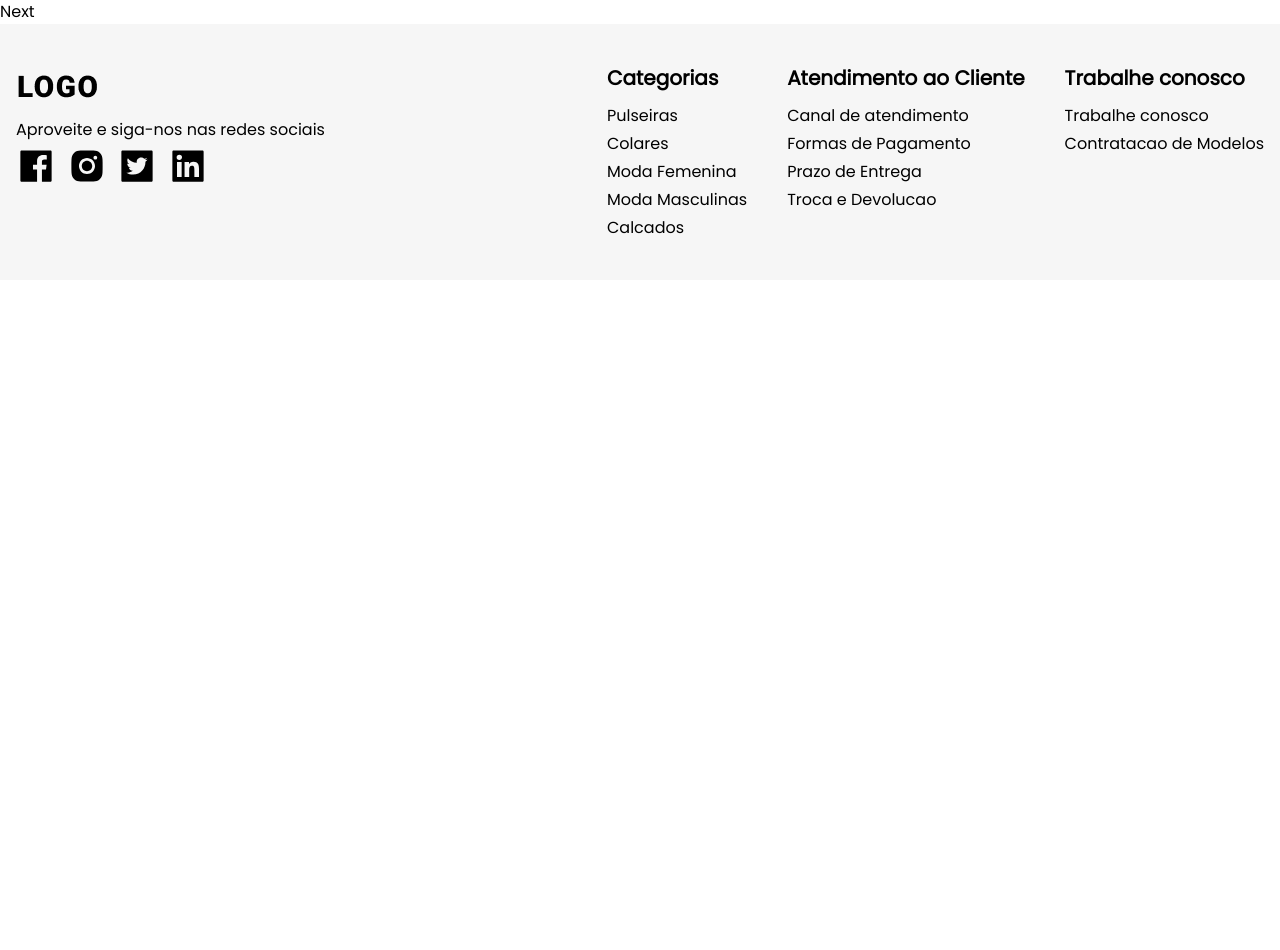
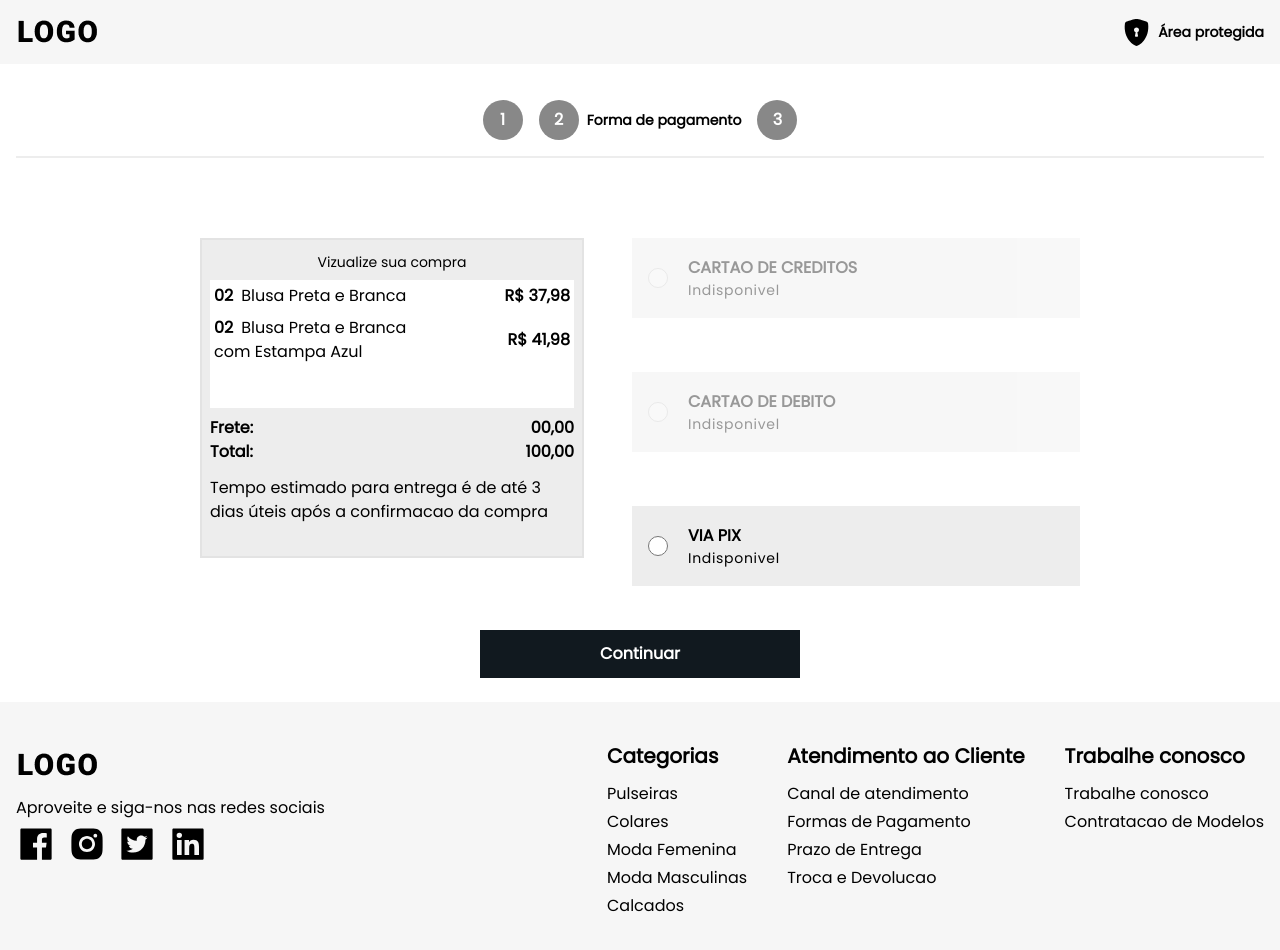
Before and after one commit to riancarlosdev/FRONT-LOJA, a Next.js app: page /compra/forma_pagamento in a window 1280 px wide. Shown: the top 950 px of the page. Before the commit the page ends 800 px from the top, so only its background shows below. Built offline with nearby package versions, Linux system fonts and the light colour scheme.

Commit message:
forma de pagamento

```diff
--- /dev/null
+++ b/components/card-forma-pagamento/index.tsx
@@ -0,0 +1,13 @@
+import { CardFormaPagamento_type } from "../../types";
+
+export default function CardsFormasPagamento_component({name, status}:CardFormaPagamento_type):JSX.Element {
+  return (
+    <div className={`${!status && 'opacity-40'} w-full h-20 flex items-center space-x-5 px-4 bg-text-1`}>
+      <input type="radio" name="forma_pagamento" disabled={!status} className="w-5 h-5" />
+      <div className="flex flex-col">
+        <strong className="uppercase">{name}</strong>
+        <span className="text-sm tracking-wider">Indisponivel</span>
+      </div>
+    </div>
+  )
+}
--- /dev/null
+++ b/components/vizualize-compra/index.tsx
@@ -0,0 +1,44 @@
+import { VizualizeCompra_type } from "../../types";
+
+import styles from '../../layouts/4-sides/styles.module.css'
+
+export default function VizualizeCompra_component({frete, total, viewProdutos}:VizualizeCompra_type):JSX.Element {
+  return (
+    <div className="w-full p-2">
+      <div className="mb-2 flex justify-center">
+        <span className="text-sm mt-1">Vizualize sua compra</span>
+      </div>
+
+      <div id={styles.previewcompras} className="bg-3 p-1 overflow-y-scroll h-32">
+        <ul className="space-y-2">
+          {viewProdutos.map(e => (
+            <li className="flex justify-between items-center">
+              <div className="space-x-2 md:w-56 w-52">
+                <strong>{e.quantidade}</strong>
+                <span className="text-sm sm:text-base">{e.produto}</span>
+              </div>
+              <strong>R$ {e.preco}</strong>
+            </li>
+          ))}
+        </ul>
+      </div>
+
+      <div className="mb-2 mt-2">
+        <ul>
+          <li className="flex justify-between items-center">
+            <strong>Frete:</strong>
+            <strong>{frete}</strong>
+          </li>
+          <li className="flex justify-between items-center">
+            <strong>Total:</strong>
+            <strong>{total}</strong>
+          </li>
+        </ul>
+      </div>
+
+      <div className="mt-3">
+        <span>Tempo estimado para entrega é de até 3 dias úteis após a confirmacao da compra</span>
+      </div>
+    </div>
+  )
+}
--- /dev/null
+++ b/datas/vizualize-compra.ts
@@ -0,0 +1,16 @@
+export const DATA_vizualize_compra = {
+  frete: '00,00',
+  total: '100,00',
+  viewProdutos: [
+    {
+      preco: '37,98',
+      produto: 'Blusa Preta e Branca',
+      quantidade: '02'
+    },
+    {
+      preco: '41,98',
+      produto: 'Blusa Preta e Branca com Estampa Azul',
+      quantidade: '02'
+    }
+  ]
+}
--- a/layouts/4-sides/styles.module.css
+++ b/layouts/4-sides/styles.module.css
@@ -19,3 +19,24 @@
 {
 	background-color: #424242;
 }
+
+
+
+
+
+#previewcompras::-webkit-scrollbar-track
+{
+	-webkit-box-shadow: inset 0 0 6px rgba(0,0,0,0.3);
+	background-color: #F5F5F5;
+}
+
+#previewcompras::-webkit-scrollbar
+{
+	width: 6px;
+	background-color: #F5F5F5;
+}
+
+#previewcompras::-webkit-scrollbar-thumb
+{
+	background-color: #424242;
+}
--- a/pages/compra/forma_pagamento.tsx
+++ b/pages/compra/forma_pagamento.tsx
@@ -1,11 +1,52 @@
-import Link from "next/link";
+import ButtonCompra_component from "../../components/buttons/compra";
+import CardsFormasPagamento_component from "../../components/card-forma-pagamento";
+import Container_component from "../../components/container";
+import ProcessCompra_component from "../../components/process-compra";
+import VizualizeCompra_component from "../../components/vizualize-compra";
+import { DATA_vizualize_compra } from "../../datas/vizualize-compra";
+import HeaderCompra_Layout from "../../layouts/1.header/compra";
+
+import styles from './styles.module.css'
 
 export default function Compra_FormadePagamento():JSX.Element {
   return (
     <>
-      <Link href={'/compra/endereco'}>
-        <a>Next</a>
-      </Link>
+      <Container_component background="bg-4">
+        <HeaderCompra_Layout />
+      </Container_component>
+
+      <main className="w-full">
+        <Container_component background="bg-3">
+          <div className="mt-9 flex justify-center">
+            <ProcessCompra_component active={2} />
+          </div>
+        </Container_component>
+
+        <div className="mt-8 md:mt-20 mb-7 max-w-4xl mx-auto w-full">
+          <div className="flex flex-wrap md:justify-between justify-center ">
+            <div className="h-80 mb-7 bg-text-1 border-2 border-text-3 border-opacity-10 w-full max-w-sm mx-2">
+              <VizualizeCompra_component {...DATA_vizualize_compra} />
+            </div>
+            <div className="mx-2 space-y-2 max-w-md flex-1 flex flex-col justify-between">
+              <div className="max-w-lg" id={styles.min_card}>
+                <CardsFormasPagamento_component name="Cartao de creditos" status={false} />
+              </div>
+              <div className="max-w-lg">
+                <CardsFormasPagamento_component name="Cartao de debito" status={false} />
+              </div>
+              <div className="max-w-lg">
+                <CardsFormasPagamento_component name="Via Pix" status={true} />
+              </div>
+            </div>
+          </div>
+        </div>
+
+        <div className="flex justify-center w-full flex-1 mt-11 mb-6">
+          <div className="max-w-xs flex-1">
+            <ButtonCompra_component name="Continuar" link="/compra/pagamento" />
+          </div>
+        </div>
+      </main>
     </>
   )
 }
--- /dev/null
+++ b/pages/compra/styles.module.css
@@ -0,0 +1,3 @@
+#min_card {
+  min-width: 300px;
+}
```
Also changed, not shown: types/index.tsx (+15 -0 lines).
